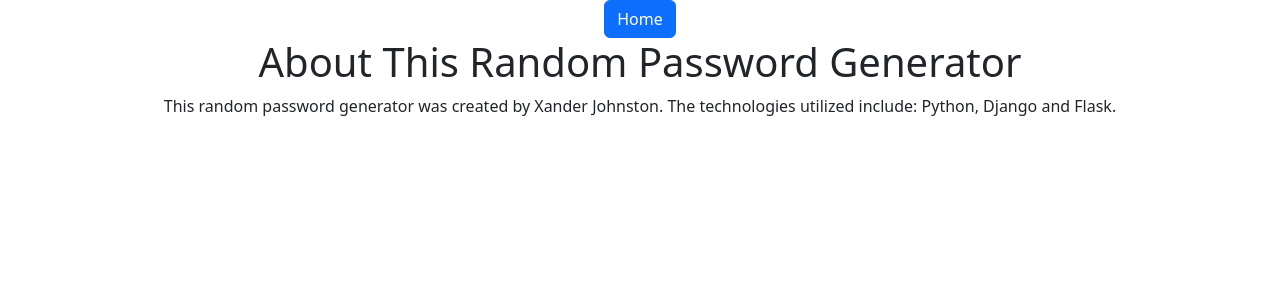
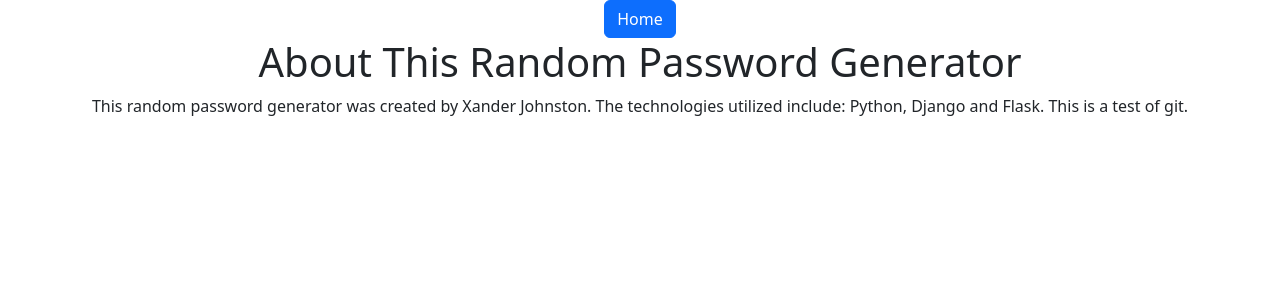
Before and after one commit to XanJoh/django-passowrd-generator, a Django app: page /about/ in a window 1280 px wide. Shown: the top 300 px of the page. Run offline with Django 4.2, Linux system fonts and the light colour scheme.

Commit message:
part of git test

```diff
--- a/generator/templates/generator/about.html
+++ b/generator/templates/generator/about.html
@@ -10,7 +10,7 @@
 </head>
 <body>
 This random password generator was created by Xander Johnston.
-The technologies utilized include: Python, Django and Flask.
+The technologies utilized include: Python, Django and Flask. This is a test of git.
 </body>
 </div>
 </html>
```
